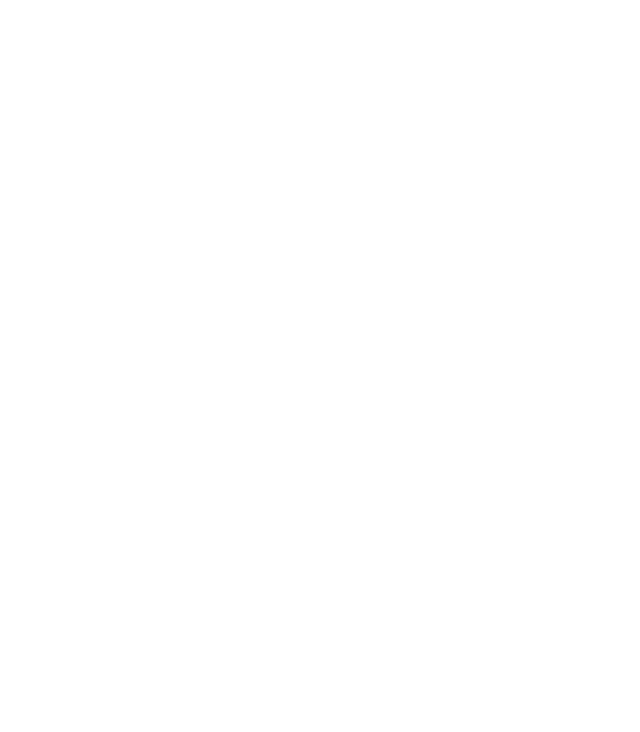
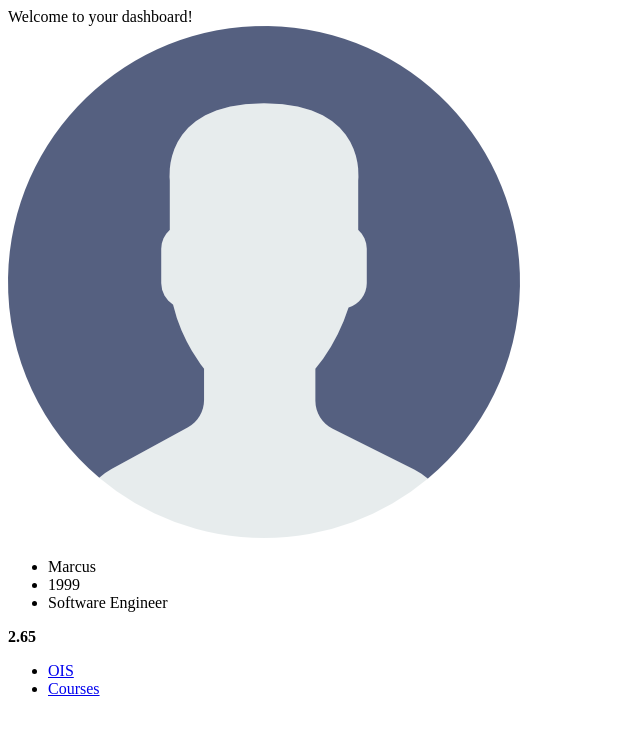
Before and after one commit to muruw/wad-prac2, a plain HTML site: page index.html in a window 1280 px wide. Shown: the whole page, without its empty margins (0-640 px from the left). Drawn offline with Linux system fonts and the light colour scheme.

Commit message:
Added section

```diff
--- a/index.html
+++ b/index.html
@@ -6,5 +6,33 @@
         <title>My Dashboard</title>
     </head>
 <body>
+    <header>
+        Welcome to your dashboard!
+    </header>
+    <section>
+        <div>
+            <img src="res/images/me.png" alt="My picture">
+        </div>
+        <div>
+            <ul>
+                <li>Marcus</li>
+                <li>1999</li>
+                <li>Software Engineer</li>
+            </ul>
+        </div>
+        <div>
+            <strong>2.65</strong>
+        </div>
+    </section>
+    <footer>
+        <ul>
+            <li>
+                <a href="https://ois2.ut.ee/">OIS</a>
+            </li>
+            <li>
+                <a href="https://courses.cs.ut.ee">Courses</a>
+            </li>
+        </ul>
+    </footer>
 </body>
 </html>
```
